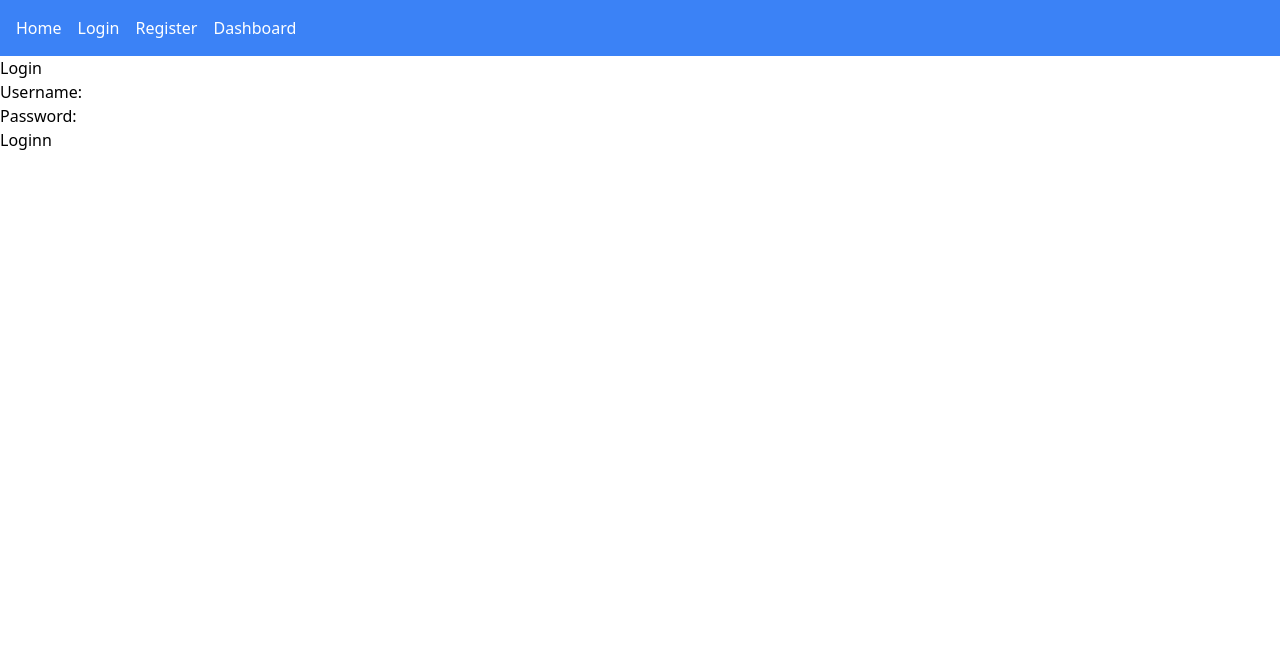
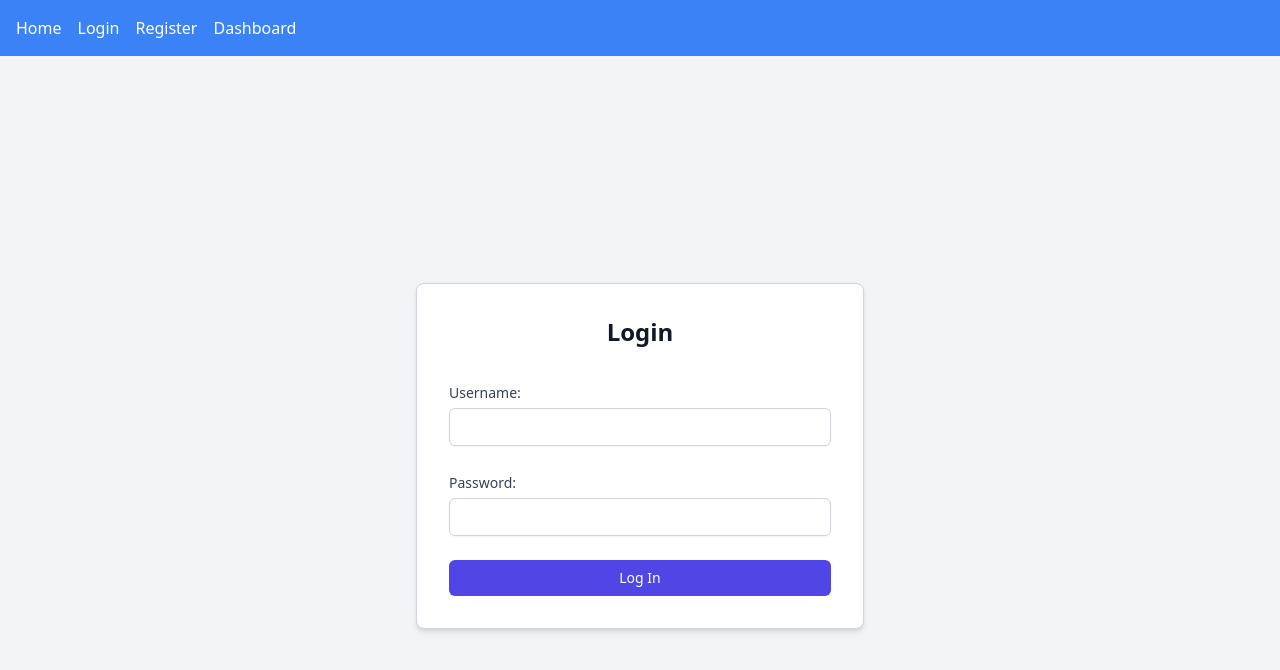
Before and after one commit to TikeMysonn/fyp-jan-19, a React (Create React App) app in the folder client/: page /login in a window 1280 px wide. Shown: the top 670 px of the page. Built offline with nearby package versions, Linux system fonts and the light colour scheme.

Commit message:
fix tailwind styling for loginform

```diff
--- a/client/src/components/LoginForm.js
+++ b/client/src/components/LoginForm.js
@@ -35,30 +35,55 @@ function LoginForm() {
   };
 
   return (
+    <div className="min-h-screen flex items-center justify-center bg-gray-100 px-6">
+      <div className="max-w-md w-full bg-white p-8 border border-gray-300 rounded-lg shadow-md">
+        <h2 className="text-2xl font-bold text-center text-gray-900 mb-8">
+          Login
+        </h2>
+        {error && <p className="text-red-500 text-sm text-center">{error}</p>}
+        <form onSubmit={handleSubmit} className="space-y-6">
           <div>
-      <h2>Login</h2>
-      {error && <p>{error}</p>}
-      <form onSubmit={handleSubmit}>
-        <div>
-          <label>Username:</label>
+            <label
+              htmlFor="username"
+              className="text-sm font-medium text-gray-700"
+            >
+              Username:
+            </label>
             <input
+              id="username"
               type="text"
               value={username}
               onChange={(e) => setUsername(e.target.value)}
               required
+              className="mt-1 block w-full px-3 py-2 bg-white border border-gray-300 rounded-md text-sm shadow-sm placeholder-gray-400
+              focus:outline-none focus:border-indigo-500 focus:ring-1 focus:ring-indigo-500"
             />
           </div>
           <div>
-          <label>Password:</label>
+            <label
+              htmlFor="password"
+              className="text-sm font-medium text-gray-700"
+            >
+              Password:
+            </label>
             <input
+              id="password"
               type="password"
               value={password}
               onChange={(e) => setPassword(e.target.value)}
               required
+              className="mt-1 block w-full px-3 py-2 bg-white border border-gray-300 rounded-md text-sm shadow-sm placeholder-gray-400
+              focus:outline-none focus:border-indigo-500 focus:ring-1 focus:ring-indigo-500"
             />
           </div>
-        <button type="submit">Loginn</button>
+          <button
+            type="submit"
+            className="w-full px-4 py-2 text-sm font-medium text-white bg-indigo-600 rounded-md hover:bg-indigo-700 focus:outline-none focus:bg-indigo-700 focus:ring-2 focus:ring-indigo-500 focus:ring-offset-2"
+          >
+            Log In
+          </button>
         </form>
+      </div>
     </div>
   );
 }
--- a/client/src/index.js
+++ b/client/src/index.js
@@ -1,7 +1,7 @@
 import React from "react";
 import ReactDOM from "react-dom/client";
 import App from "./App";
-// import "./tailwind.css";
+
 import "./output.css";
 
 const root = ReactDOM.createRoot(document.getElementById("root"));
--- a/client/src/output.css
+++ b/client/src/output.css
@@ -535,8 +535,40 @@ video {
   --tw-backdrop-sepia:  ;
 }
 
+.mb-8 {
+  margin-bottom: 2rem;
+}
+
+.mt-1 {
+  margin-top: 0.25rem;
+}
+
+.block {
+  display: block;
+}
+
 .flex {
   display: flex;
+}
+
+.min-h-screen {
+  min-height: 100vh;
+}
+
+.w-full {
+  width: 100%;
+}
+
+.max-w-md {
+  max-width: 28rem;
+}
+
+.items-center {
+  align-items: center;
+}
+
+.justify-center {
+  justify-content: center;
 }
 
 .space-x-4 > :not([hidden]) ~ :not([hidden]) {
@@ -545,13 +577,112 @@ video {
   margin-left: calc(1rem * calc(1 - var(--tw-space-x-reverse)));
 }
 
+.space-y-6 > :not([hidden]) ~ :not([hidden]) {
+  --tw-space-y-reverse: 0;
+  margin-top: calc(1.5rem * calc(1 - var(--tw-space-y-reverse)));
+  margin-bottom: calc(1.5rem * var(--tw-space-y-reverse));
+}
+
+.rounded-lg {
+  border-radius: 0.5rem;
+}
+
+.rounded-md {
+  border-radius: 0.375rem;
+}
+
+.border {
+  border-width: 1px;
+}
+
+.border-gray-300 {
+  --tw-border-opacity: 1;
+  border-color: rgb(209 213 219 / var(--tw-border-opacity));
+}
+
 .bg-blue-500 {
   --tw-bg-opacity: 1;
   background-color: rgb(59 130 246 / var(--tw-bg-opacity));
 }
 
+.bg-gray-100 {
+  --tw-bg-opacity: 1;
+  background-color: rgb(243 244 246 / var(--tw-bg-opacity));
+}
+
+.bg-indigo-600 {
+  --tw-bg-opacity: 1;
+  background-color: rgb(79 70 229 / var(--tw-bg-opacity));
+}
+
+.bg-white {
+  --tw-bg-opacity: 1;
+  background-color: rgb(255 255 255 / var(--tw-bg-opacity));
+}
+
 .p-4 {
   padding: 1rem;
+}
+
+.p-8 {
+  padding: 2rem;
+}
+
+.px-3 {
+  padding-left: 0.75rem;
+  padding-right: 0.75rem;
+}
+
+.px-4 {
+  padding-left: 1rem;
+  padding-right: 1rem;
+}
+
+.px-6 {
+  padding-left: 1.5rem;
+  padding-right: 1.5rem;
+}
+
+.py-2 {
+  padding-top: 0.5rem;
+  padding-bottom: 0.5rem;
+}
+
+.text-center {
+  text-align: center;
+}
+
+.text-2xl {
+  font-size: 1.5rem;
+  line-height: 2rem;
+}
+
+.text-sm {
+  font-size: 0.875rem;
+  line-height: 1.25rem;
+}
+
+.font-bold {
+  font-weight: 700;
+}
+
+.font-medium {
+  font-weight: 500;
+}
+
+.text-gray-700 {
+  --tw-text-opacity: 1;
+  color: rgb(55 65 81 / var(--tw-text-opacity));
+}
+
+.text-gray-900 {
+  --tw-text-opacity: 1;
+  color: rgb(17 24 39 / var(--tw-text-opacity));
+}
+
+.text-red-500 {
+  --tw-text-opacity: 1;
+  color: rgb(239 68 68 / var(--tw-text-opacity));
 }
 
 .text-white {
@@ -559,7 +690,65 @@ video {
   color: rgb(255 255 255 / var(--tw-text-opacity));
 }
 
+.placeholder-gray-400::placeholder {
+  --tw-placeholder-opacity: 1;
+  color: rgb(156 163 175 / var(--tw-placeholder-opacity));
+}
+
+.shadow-md {
+  --tw-shadow: 0 4px 6px -1px rgb(0 0 0 / 0.1), 0 2px 4px -2px rgb(0 0 0 / 0.1);
+  --tw-shadow-colored: 0 4px 6px -1px var(--tw-shadow-color), 0 2px 4px -2px var(--tw-shadow-color);
+  box-shadow: var(--tw-ring-offset-shadow, 0 0 #0000), var(--tw-ring-shadow, 0 0 #0000), var(--tw-shadow);
+}
+
+.shadow-sm {
+  --tw-shadow: 0 1px 2px 0 rgb(0 0 0 / 0.05);
+  --tw-shadow-colored: 0 1px 2px 0 var(--tw-shadow-color);
+  box-shadow: var(--tw-ring-offset-shadow, 0 0 #0000), var(--tw-ring-shadow, 0 0 #0000), var(--tw-shadow);
+}
+
+.hover\:bg-indigo-700:hover {
+  --tw-bg-opacity: 1;
+  background-color: rgb(67 56 202 / var(--tw-bg-opacity));
+}
+
 .hover\:text-gray-300:hover {
   --tw-text-opacity: 1;
   color: rgb(209 213 219 / var(--tw-text-opacity));
 }
+
+.focus\:border-indigo-500:focus {
+  --tw-border-opacity: 1;
+  border-color: rgb(99 102 241 / var(--tw-border-opacity));
+}
+
+.focus\:bg-indigo-700:focus {
+  --tw-bg-opacity: 1;
+  background-color: rgb(67 56 202 / var(--tw-bg-opacity));
+}
+
+.focus\:outline-none:focus {
+  outline: 2px solid transparent;
+  outline-offset: 2px;
+}
+
+.focus\:ring-1:focus {
+  --tw-ring-offset-shadow: var(--tw-ring-inset) 0 0 0 var(--tw-ring-offset-width) var(--tw-ring-offset-color);
+  --tw-ring-shadow: var(--tw-ring-inset) 0 0 0 calc(1px + var(--tw-ring-offset-width)) var(--tw-ring-color);
+  box-shadow: var(--tw-ring-offset-shadow), var(--tw-ring-shadow), var(--tw-shadow, 0 0 #0000);
+}
+
+.focus\:ring-2:focus {
+  --tw-ring-offset-shadow: var(--tw-ring-inset) 0 0 0 var(--tw-ring-offset-width) var(--tw-ring-offset-color);
+  --tw-ring-shadow: var(--tw-ring-inset) 0 0 0 calc(2px + var(--tw-ring-offset-width)) var(--tw-ring-color);
+  box-shadow: var(--tw-ring-offset-shadow), var(--tw-ring-shadow), var(--tw-shadow, 0 0 #0000);
+}
+
+.focus\:ring-indigo-500:focus {
+  --tw-ring-opacity: 1;
+  --tw-ring-color: rgb(99 102 241 / var(--tw-ring-opacity));
+}
+
+.focus\:ring-offset-2:focus {
+  --tw-ring-offset-width: 2px;
+}
--- a/client/tailwind.config.js
+++ b/client/tailwind.config.js
@@ -1,6 +1,5 @@
 /** @type {import('tailwindcss').Config} */
 module.exports = {
-  content: [],
   content: ["./src/**/*.{js,jsx,ts,tsx}", "./public/index.html"],
   theme: {
     extend: {},
```
Lines whose indentation alone changed are shown as unchanged.
